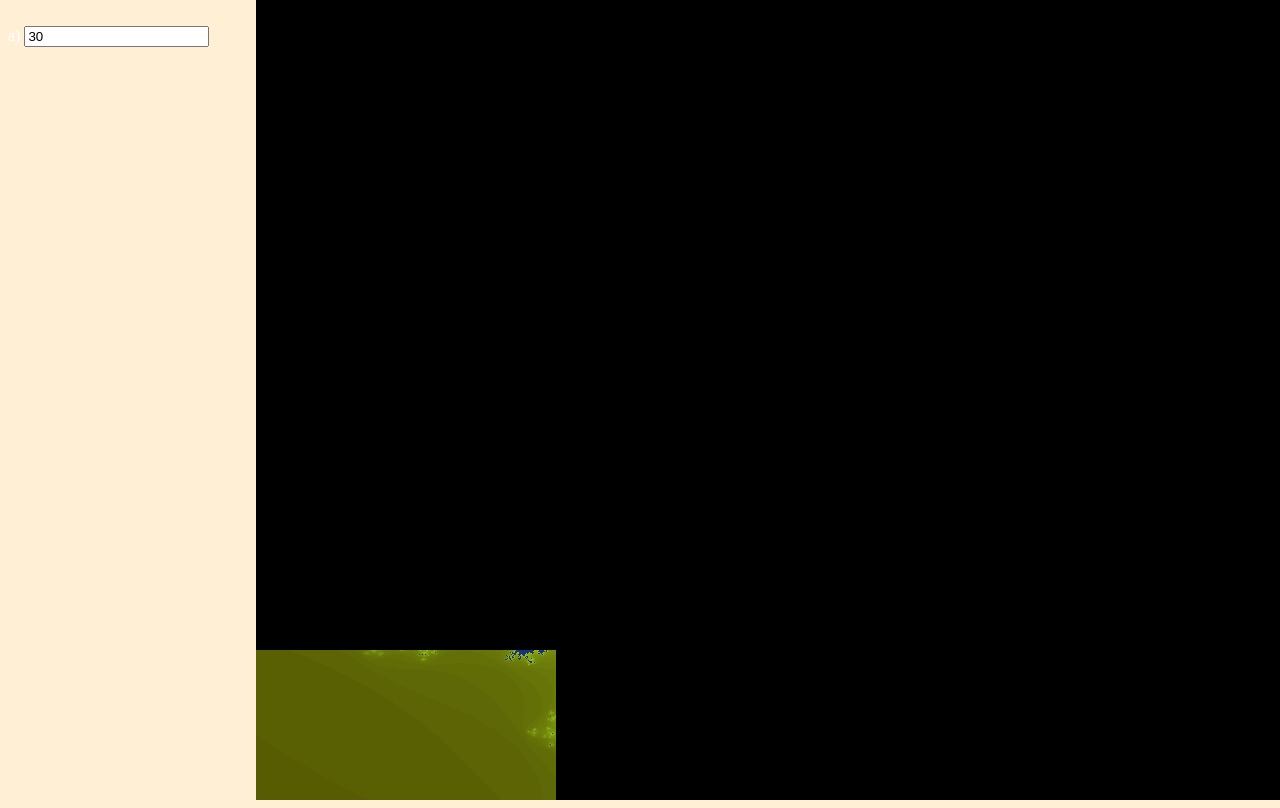
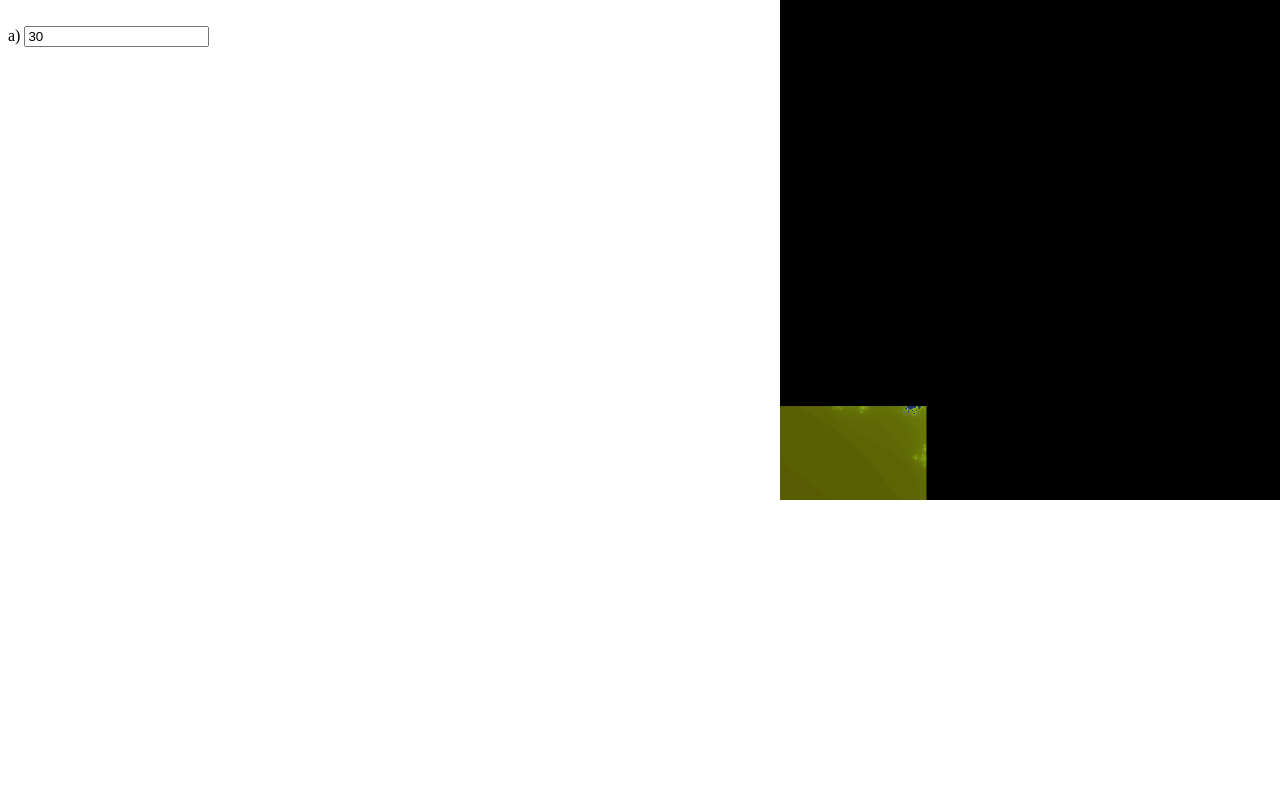
Before and after one commit to kondaevnil/cgsgDK6.github.io, a plain HTML site: page Mandl/a.html in a window 1280 px wide. Drawn offline with Linux system fonts and the light colour scheme.

Commit message:
canvas changing

```diff
--- a/Mandl/a.html
+++ b/Mandl/a.html
@@ -3,17 +3,6 @@
 <html>
   <head>
     <title>a)</title>
-
-    <style>
-      html,
-      body {
-        background-color: papayawhip;
-        color: white;
-        overflow: auto;
-        width: 100%;
-        height: 100%;
-      }
-    </style>
 
     <script type="text/javascript" src="glMatrix-0.9.5.min.js"></script>
 
@@ -294,7 +283,7 @@
 
       function tick() {
         window.requestAnimationFrame(tick);
-        resizeCanvas();
+        // resizeCanvas();
         drawScene();
       }
 
@@ -365,8 +354,8 @@
         top: 0px;
         right: 0px;
         border: 0px;
-        width: 80%;
-        height: 100%;
+        width: 500px;
+        height: 500px;
       "
       onmousemove="mouseMoveEvent(event)"
       onmousedown="isDragging=true;"
```
